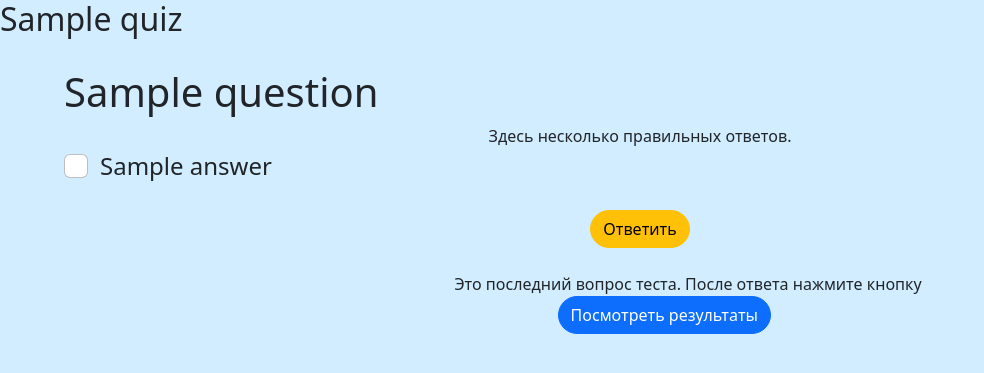
After one commit to MiC4Ro/Summer_practice, a Django app: template student/templates/student/test.html in a window 1280 px wide. The commit adds this page. Shown: the top 373 px of the page, without its empty margins (0-984 px from the left). Run offline with Django 3.2, Linux system fonts and the light colour scheme; the template is opened without the code that fills it: most values are stand-ins (such as "Sample title", 1, 10 or a date in 2020).

Commit message:
FINAL COMMIT

```diff
--- a/creator/forms.py
+++ b/creator/forms.py
@@ -16,6 +16,3 @@ class AnswerForm(ModelForm):
     class Meta:
         model = Answer
         fields = ['name', 'is_correct', 'question']
-
-#класс студенты = модел
-# создать много классов для каждой модели.
--- a/creator/views.py
+++ b/creator/views.py
@@ -1,6 +1,5 @@
 from django.shortcuts import get_object_or_404, render, redirect
 from django.urls import reverse
-from django.contrib.auth.decorators import login_required
 from django.db.models import F
 from .models import Quiz, Question, Answer, Choice, Result
 from .forms import QuizForm, QuestionForm, AnswerForm
--- a/student/static/student/css/main.css
+++ b/student/static/student/css/main.css
@@ -5,6 +5,7 @@ body {
 body h1 {
     font-size: 40px;
     margin-left: 5%;
+    margin-right: 5%;
     margin-top: 30px;
 }
 
@@ -18,6 +19,28 @@ body button {
     front-size: 20px;
 }
 
+.text-left {
+    margin-left: 4%;
+    padding: 1%;
+}
+
+.form-check {
+    margin-left: 5%;
+    font-size: 24px;
+}
+
+.mt-5 {
+    margin-left: 44.5%;
+}
+
+.my-4 .text-200 {
+    margin-left: 35.5%
+}
+
+.my-4 .text-200 .btn-md {
+    margin-left: 12.5%;
+}
+
 .btn-info {
     background: #9edaff;
     clear: both;
--- /dev/null
+++ b/student/templates/student/layout.html
@@ -0,0 +1,15 @@
+{% load static %}
+<!DOCTYPE html>
+<html lang="ru">
+<head>
+    <meta charset="UTF-8">
+    <meta name="viewport" content="width=device-width, initial-scale=1.0">
+    <title>{% block title %}{% endblock %}</title>
+    <link rel="stylesheet" href="https://cdn.jsdelivr.net/npm/bootstrap@5.2.3/dist/css/bootstrap.min.css">
+    <link rel="stylesheet" href="{% static 'student/css/main.css' %}">
+</head>
+<body>
+    {% block body %}
+    {% endblock %}
+</body>
+</html>
--- /dev/null
+++ b/student/templates/student/test.html
@@ -0,0 +1,77 @@
+{% extends 'student/layout.html' %}
+
+{% block title %}{{ quiz.name }}{% endblock %}
+
+{% block body %}
+    <h2>{{ quiz.name }}</h2>
+
+    <h1>{{ question.name }}</h1>
+
+    <div>
+        <form id="question-form"
+              action="{% url 'grade_question' quiz.id question.id %}"
+              method="post">
+            {% csrf_token %}
+            {% if question.qtype == 'single' %}
+                <div class="text-left">Только один ответ здесь - правильный.</div>
+                {% for answer in question.answer_set.all %}
+                    <div class="form-check">
+                        <input type="radio"
+                               name="answer"
+                               class="form-check-input"
+                               id="answer{{ forloop.counter }}"
+                               value="{{ answer.id }}"/>
+                        <label for="answer{{ forloop.counter }}" class="text-200">{{ answer.name }}</label>
+                    </div>
+                {% endfor %}
+            {% else %}
+                <div class="text-center">Здесь несколько правильных ответов.</div>
+                {% for answer in question.answer_set.all %}
+                    <div class="form-check">
+                        <input type="checkbox"
+                               name="answer"
+                               class="form-check-input"
+                               id="answer{{ forloop.counter }}"
+                               value="{{ answer.id }}"/>
+                        <label for="answer{{ forloop.counter }}" class="text-200">{{ answer.name }}</label>
+                    </div>
+                {% endfor %}
+            {% endif %}
+            <div class="text-center">
+                <input type="submit"
+                       value="Ответить"
+                       class="btn btn-warning rounded-pill mt-4"/>
+            </div>
+        </form>
+        <div id="question-feedback" class="col-12 mt-3 text-200 text-center"></div>
+    </div>
+    <div class="my-4">
+        {% if next_question %}
+            <div class="mt-5">
+                <a href="{% url 'display_question' quiz.id next_question.id %}"
+                   class="btn btn-primary btn-md rounded-pill"><i class="fa fa-arrow-circle-right"></i> Следующий вопрос</a>
+            </div>
+        {% else %}
+            <div class="text-200">
+                Это последний вопрос теста. После ответа нажмите кнопку<br>
+                <a href="{% url 'quiz_results' quiz.id %}"
+                   class="btn btn-primary rounded-pill btn-md">Посмотреть результаты</a>
+            </div>
+        {% endif %}
+    </div>
+    <script>
+        const form = document.getElementById("question-form");
+       form.addEventListener("submit", (e) => {
+           e.preventDefault();
+           fetch(form.action, {method:'post', body: new FormData(form)})
+               .then((response) => response.text())
+               .then(text => {
+                   document.getElementById("question-feedback").innerHTML = text;
+               });
+       });
+
+
+
+
+       </script>
+{% endblock %}
--- a/users/views.py
+++ b/users/views.py
@@ -72,7 +72,7 @@ def registerPage(request):
 
 def loginPage(request):
     if request.user.is_authenticated:
-        return redirect('test-lib')
+        return redirect('test-lib-student')
     else:
         if request.method == "POST":
             username = request.POST.get('username')
```
Also changed, not shown: student/templates/student/base.html (added, +13 -0 lines), student/templates/student/partial.html (added, +20 -0 lines), student/templates/student/results.html (added, +41 -0 lines), student/urls.py (+8 -1 lines), student/views.py (added, +105 -0 lines), db.sqlite3.
